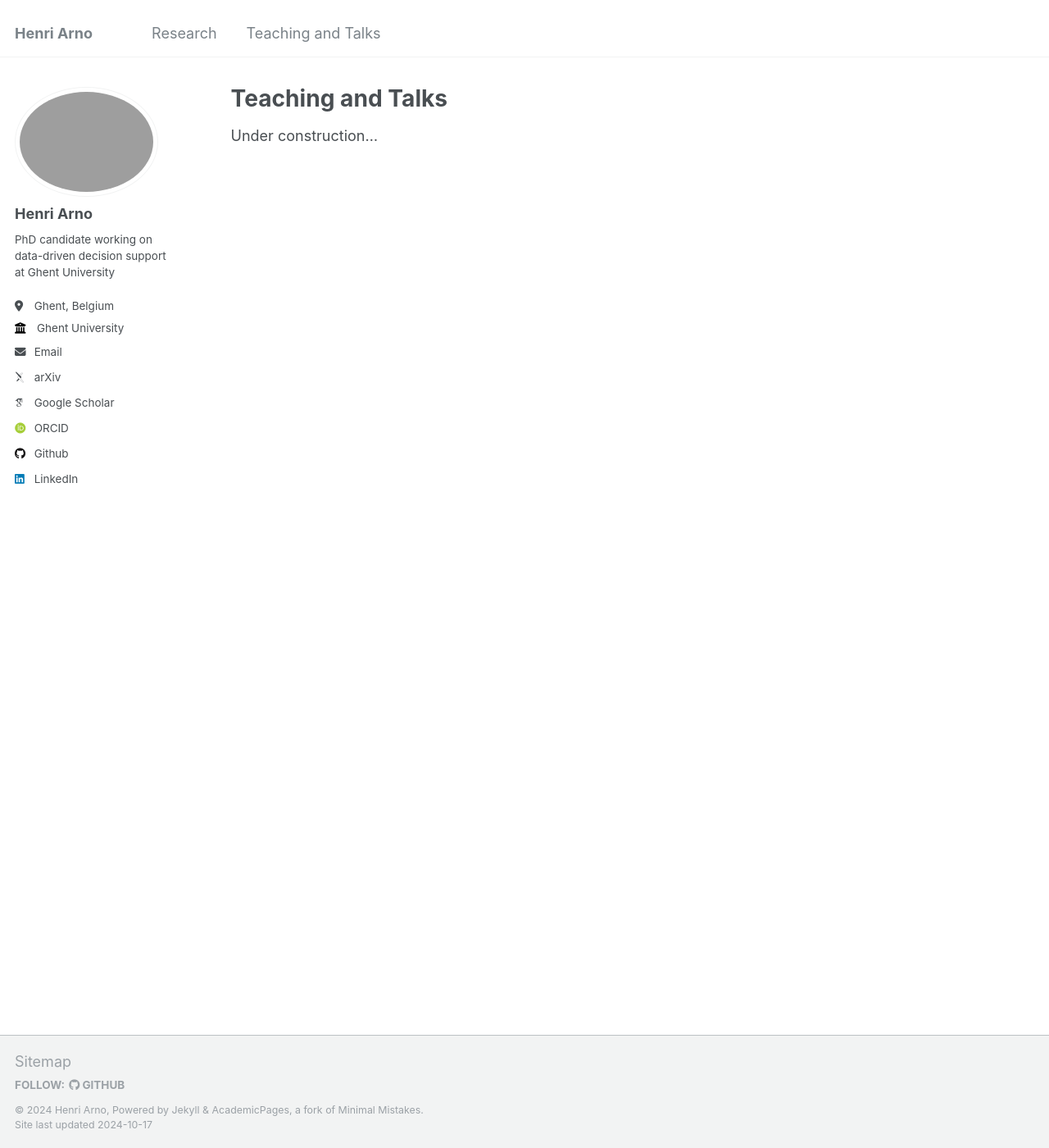
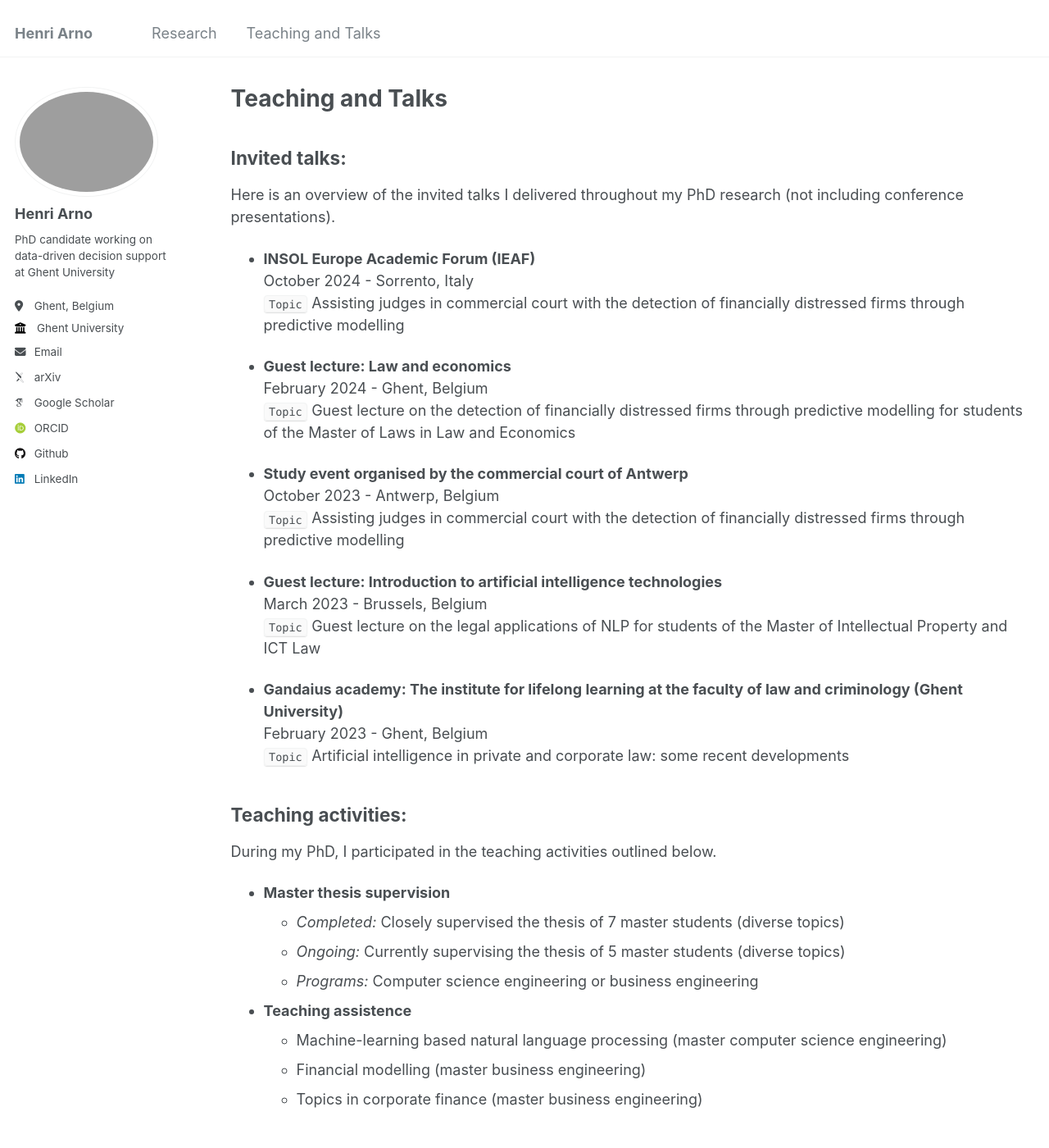
Before and after one commit to HenriArno/HenriArno.github.io, a Jekyll site: the page built from _pages/teachingandtalks.md, in a window 1280 px wide and 1400 px high. Shown: the whole window at 82% size. Built offline with Jekyll 4.4.1, drawn with Linux system fonts in a browser that asks for light colours; some web fonts are replaced.

Commit message:
Update teachingandtalks.md

```diff
--- a/_pages/teachingandtalks.md
+++ b/_pages/teachingandtalks.md
@@ -4,5 +4,38 @@ layout: archive
 permalink: /teachingandtalks/
 ---
 
+## Invited talks:
+Here is an overview of the invited talks I delivered throughout my PhD research (not including conference presentations).
 
-Under construction...
+- **INSOL Europe Academic Forum (IEAF)**
+October 2024 - Sorrento, Italy
+`Topic` Assisting judges in commercial court with the detection of financially distressed firms through predictive modelling
+
+- **Guest lecture: Law and economics**
+February 2024 - Ghent, Belgium
+`Topic` Guest lecture on the detection of financially distressed firms through predictive modelling for students of the Master of Laws in Law and Economics
+
+- **Study event organised by the commercial court of Antwerp**
+October 2023 - Antwerp, Belgium
+`Topic` Assisting judges in commercial court with the detection of financially distressed firms through predictive modelling
+
+- **Guest lecture: Introduction to artificial intelligence technologies**
+March 2023 - Brussels, Belgium
+`Topic` Guest lecture on the legal applications of NLP for students of the Master of Intellectual Property and ICT Law
+
+- **Gandaius academy: The institute for lifelong learning at the faculty of law and criminology (Ghent University)**
+February 2023 - Ghent, Belgium
+`Topic` Artificial intelligence in private and corporate law: some recent developments
+
+## Teaching activities:
+During my PhD, I participated in the teaching activities outlined below.
+
+- **Master thesis supervision**
+  - *Completed:* Closely supervised the thesis of 7 master students (diverse topics)
+  - *Ongoing:* Currently supervising the thesis of 5 master students (diverse topics)
+  - *Programs:* Computer science engineering or business engineering
+
+- **Teaching assistence**
+  - Machine-learning based natural language processing (master computer science engineering)
+  - Financial modelling (master business engineering)
+  - Topics in corporate finance (master business engineering)
```
